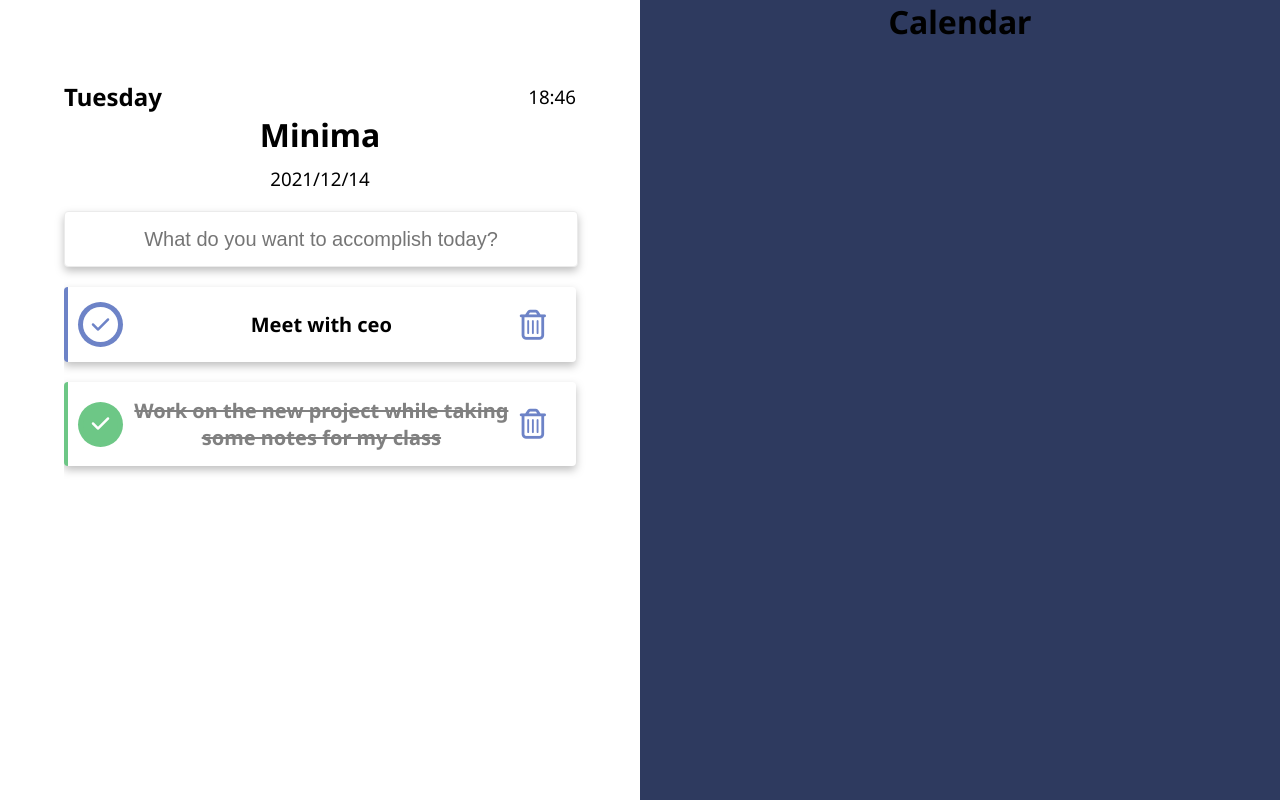
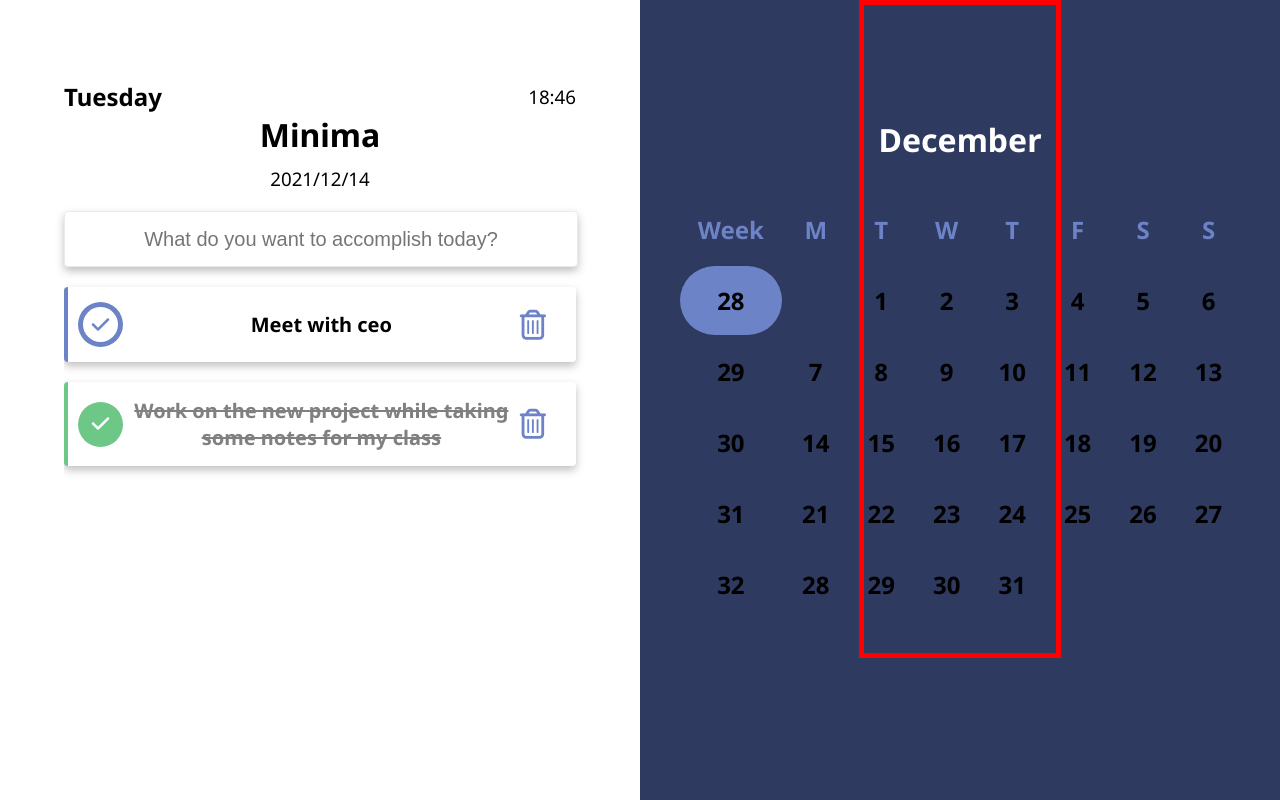
Before and after one commit to rchtect/mini-project, a plain HTML site: page index.html in a window 1280 px wide. Drawn offline with Linux system fonts and the light colour scheme.

Commit message:
Added calendar layout and functionality

```diff
--- /dev/null
+++ b/assets/css/calendar.css
@@ -0,0 +1,41 @@
+#currentMonth {
+  padding-top: calc(80px + 33px);
+  color: white;
+}
+
+.calendar {
+  border: 5px solid red;
+  display: flex;
+  flex-direction: column;
+  align-items: center;
+  justify-content: center;
+}
+
+.monthsRow {
+  color: var(--accent);
+}
+
+th,
+td {
+  padding: 18px;
+}
+
+#currentWeek {
+  background: #6d83c7;
+  box-shadow: 0px 0px 7px -5px rgba(0, 0, 0, 0.2);
+  border-radius: 60px;
+}
+
+.cal-wrapper {
+  max-width: calc(30vh / 10 * 8);
+  display: flex;
+  flex-direction: column;
+  align-items: center;
+  justify-content: center;
+}
+
+table {
+  font-family: "Noto Sans";
+  margin: 2rem;
+  font-size: 24px;
+}
--- a/assets/css/main.css
+++ b/assets/css/main.css
@@ -4,8 +4,8 @@
   padding: auto;
 }
 :root {
-  --accent: #6D83C7;
-  --complete: #6DC786;
+  --accent: #6d83c7;
+  --complete: #6dc786;
 }
 ::-webkit-input-placeholder {
   text-align: center;
@@ -17,10 +17,20 @@
 :-ms-input-placeholder {
   text-align: center;
 }
+
+html,
 body {
   overflow: hidden;
+  background: #2e3a5f;
 }
-p, h1, h2, h3, h4, h5, h6 {
+
+p,
+h1,
+h2,
+h3,
+h4,
+h5,
+h6 {
   font-family: "Noto Sans", sans-serif !important;
 }
 h3 {
@@ -50,5 +60,5 @@ h3 {
   align-items: center;
   width: 50%;
   height: 100vh;
-  background-color: #2e3a5f;
+  background: #2e3a5f;
 }
--- a/assets/css/media.css
+++ b/assets/css/media.css
@@ -62,7 +62,7 @@
   :root {
     --bg: white;
     --text: black;
-        --border: #EBEBEB;
+    --border: #ebebeb;
   }
 }
 
@@ -71,6 +71,6 @@
   :root {
     --bg: #202020;
     --text: white;
-        --border: #3A3A3A;
+    --border: #3a3a3a;
   }
 }
--- a/assets/css/todo.css
+++ b/assets/css/todo.css
@@ -73,6 +73,11 @@ input:focus {
   margin-top: 20px;
   padding-right: 10px;
 }
+
+.icon:hover {
+  cursor: pointer;
+}
+
 .icon {
   font-size: 20px;
 }
--- a/index.html
+++ b/index.html
@@ -9,6 +9,7 @@
     <link rel="stylesheet" href="assets/css/main.css" />
     <link rel="stylesheet" href="./assets/css/todo.css" />
     <link rel="stylesheet" href="./assets/css/media.css" />
+    <link rel="stylesheet" href="./assets/css/calendar.css" />
     <link rel="preconnect" href="https://fonts.googleapis.com" />
     <link rel="preconnect" href="https://fonts.gstatic.com" crossorigin />
     <link
@@ -16,6 +17,7 @@
       rel="stylesheet"
     />
     <script src="./scripts/today.js"></script>
+    <script src="./scripts/calendar.js"></script>
     <script
       src="https://kit.fontawesome.com/3fb8eeb048.js"
       crossorigin="anonymous"
@@ -63,7 +65,73 @@
         </div>
       </div>
       <div class="right">
-        <h1>Calendar</h1>
+        <div class="calendar">
+          <h1 id="currentMonth"></h1>
+          <div class="cal-wrapper">
+            <table>
+              <tr class="monthsRow">
+                <th>Week</th>
+                <th>M</th>
+                <th>T</th>
+                <th>W</th>
+                <th>T</th>
+                <th>F</th>
+                <th>S</th>
+                <th>S</th>
+              </tr>
+              <tr class="whiteTr">
+                <th id="currentWeek">28</th>
+                <th></th>
+                <th>1</th>
+                <th>2</th>
+                <th>3</th>
+                <th>4</th>
+                <th>5</th>
+                <th>6</th>
+              </tr>
+              <tr class="whiteTr">
+                <th>29</th>
+                <th>7</th>
+                <th>8</th>
+                <th>9</th>
+                <th>10</th>
+                <th>11</th>
+                <th>12</th>
+                <th>13</th>
+              </tr>
+              <tr class="whiteTr">
+                <th>30</th>
+                <th>14</th>
+                <th>15</th>
+                <th>16</th>
+                <th>17</th>
+                <th>18</th>
+                <th>19</th>
+                <th>20</th>
+              </tr>
+              <tr class="whiteTr">
+                <th>31</th>
+                <th>21</th>
+                <th>22</th>
+                <th>23</th>
+                <th>24</th>
+                <th>25</th>
+                <th>26</th>
+                <th>27</th>
+              </tr>
+              <tr class="whiteTr">
+                <th>32</th>
+                <th>28</th>
+                <th>29</th>
+                <th>30</th>
+                <th>31</th>
+                <th></th>
+                <th></th>
+                <th></th>
+              </tr>
+            </table>
+          </div>
+        </div>
       </div>
     </div>
   </body>
--- /dev/null
+++ b/scripts/calendar.js
@@ -0,0 +1,22 @@
+window.addEventListener("load", main);
+
+const month = [
+  "January",
+  "February",
+  "March",
+  "April",
+  "May",
+  "June",
+  "July",
+  "August",
+  "September",
+  "October",
+  "November",
+  "December",
+];
+
+function main() {
+  const newData = new Date();
+  let monthName = month[newData.getMonth()];
+  document.getElementById("currentMonth").innerHTML = monthName;
+}
```
Lines whose indentation alone changed are shown as unchanged.
